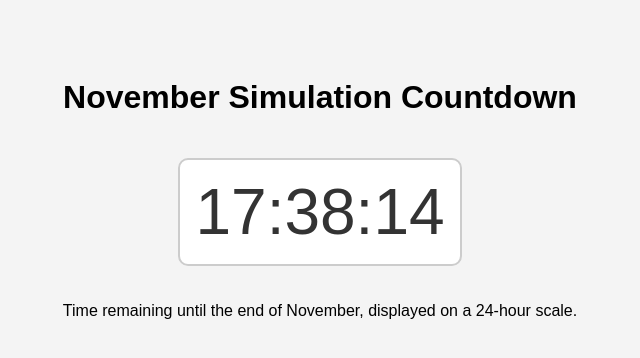
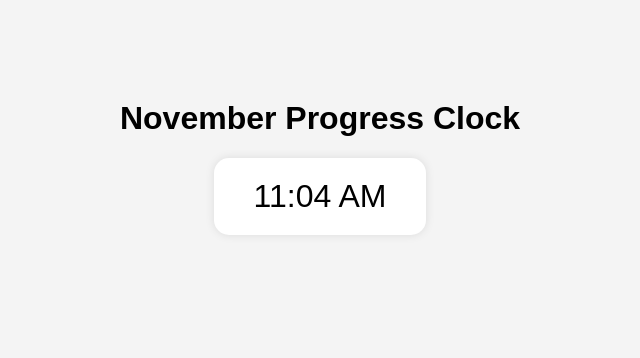
Before and after one commit to ashosart-code/November-clock, a plain HTML site: page index.html in a window 1280 px wide. Shown: the whole page, without its empty margins (320-960 px from the left). Drawn offline with Linux system fonts and the light colour scheme.

Commit message:
Add files via upload

```diff
--- a/index.html
+++ b/index.html
@@ -1,83 +1,65 @@
 <!DOCTYPE html>
-<html>
+<html lang="en">
 <head>
-    <title>November Time Scale Clock</title>
+<meta charset="UTF-8">
+<meta name="viewport" content="width=device-width, initial-scale=1.0">
+<title>November Progress Clock</title>
 <style>
-        /* Optional: Add basic styling to make it look like a clock */
   body {
     font-family: Arial, sans-serif;
     text-align: center;
-            padding: 50px;
     background-color: #f4f4f4;
+    margin-top: 100px;
   }
   #clock {
-            font-size: 4em;
-            color: #333;
-            margin: 20px 0;
-            border: 2px solid #ccc;
-            padding: 15px;
+    font-size: 2em;
+    background: white;
     display: inline-block;
-            background-color: white;
-            border-radius: 10px;
+    padding: 20px 40px;
+    border-radius: 15px;
+    box-shadow: 0 0 10px rgba(0,0,0,0.1);
   }
 </style>
 </head>
 <body>
-    <h1>November Simulation Countdown</h1>
-    <div id="clock">
-        <span id="simulatedTime">--:--:--</span>
-    </div>
-    <p>Time remaining until the end of November, displayed on a 24-hour scale.</p>
+  <h1>November Progress Clock</h1>
+  <div id="clock">Loading...</div>
 
   <script>
-        // Define the exact end of November 2025 (Date object months are 0-indexed: Nov is 10)
-        // Using the current time zone (EST) of the server/user's browser
-        const END_DATE = new Date('November 30, 2025 23:59:59 EST');
-
-        // Scaling Factor (SF24): 1 simulated minute = 30 real minutes
-        const SCALING_FACTOR = 30;
-
     function updateClock() {
       const now = new Date();
+      const month = now.getMonth(); // 0 = Jan, 10 = Nov
+      const year = now.getFullYear();
 
-            // 1. Calculate Real Time Remaining (in milliseconds)
-            const timeRemaining_ms = END_DATE.getTime() - now.getTime();
+      // Only run properly for November
+      const daysInNovember = 30;
+      const startOfMonth = new Date(year, 10, 1, 0, 0, 0); // Nov 1, 12:00 AM
+      const endOfMonth = new Date(year, 10, 30, 23, 59, 59); // Nov 30, 11:59:59 PM
+      const totalMonthTime = endOfMonth - startOfMonth;
+      const elapsed = now - startOfMonth;
 
-            // Check if the countdown is over
-            if (timeRemaining_ms <= 0) {
-                document.getElementById('simulatedTime').innerText = "00:00:00 - DONE";
-                clearInterval(timerInterval); // Stop the clock
-                return;
+      let progress = elapsed / totalMonthTime; // value between 0 and 1
+      progress = Math.min(Math.max(progress, 0), 1); // clamp
+
+      // Map progress to 7 AM → 10 PM (15 hours = 900 minutes)
+      const startMinutes = 7 * 60;
+      const endMinutes = 22 * 60;
+      const totalMinutes = endMinutes - startMinutes;
+      const currentMinutes = startMinutes + progress * totalMinutes;
+
+      const hours = Math.floor(currentMinutes / 60);
+      const minutes = Math.floor(currentMinutes % 60);
+
+      // Format to 12-hour time
+      const suffix = hours >= 12 ? "PM" : "AM";
+      const displayHour = ((hours + 11) % 12) + 1;
+      const displayMinutes = minutes.toString().padStart(2, "0");
+
+      document.getElementById("clock").textContent = `${displayHour}:${displayMinutes} ${suffix}`;
     }
 
-            // 2. Convert to Simulated Time
-            // Convert real remaining milliseconds to real remaining minutes (divide by 60,000)
-            const realMinutesRemaining = timeRemaining_ms / 60000;
-
-            // Scale the remaining minutes using the 24-hour factor (30 real minutes per 1 simulated minute)
-            const simulatedMinutesRemaining = realMinutesRemaining / SCALING_FACTOR;
-
-            // 3. Deconstruct Simulated Time into H:M:S
-
-            const totalSimulatedSeconds = Math.floor(simulatedMinutesRemaining * 60);
-
-            // Calculate hours, minutes, and seconds for the display
-            const hours = Math.floor(totalSimulatedSeconds / 3600);
-            const minutes = Math.floor((totalSimulatedSeconds % 3600) / 60);
-            const seconds = totalSimulatedSeconds % 60;
-
-            // 4. Format the Output
-            const h = String(hours).padStart(2, '0');
-            const m = String(minutes).padStart(2, '0');
-            const s = String(seconds).padStart(2, '0');
-
-            // Display the simulated time
-            document.getElementById('simulatedTime').innerText = `${h}:${m}:${s}`;
-        }
-
-        // Start the clock and update it every 1000 milliseconds (1 second)
-        const timerInterval = setInterval(updateClock, 1000);
-        updateClock(); // Run immediately to avoid a 1-second delay
+    updateClock(); // Run immediately
+    setInterval(updateClock, 60000); // Update every minute
   </script>
 </body>
 </html>
```
Lines whose indentation alone changed are shown as unchanged.
